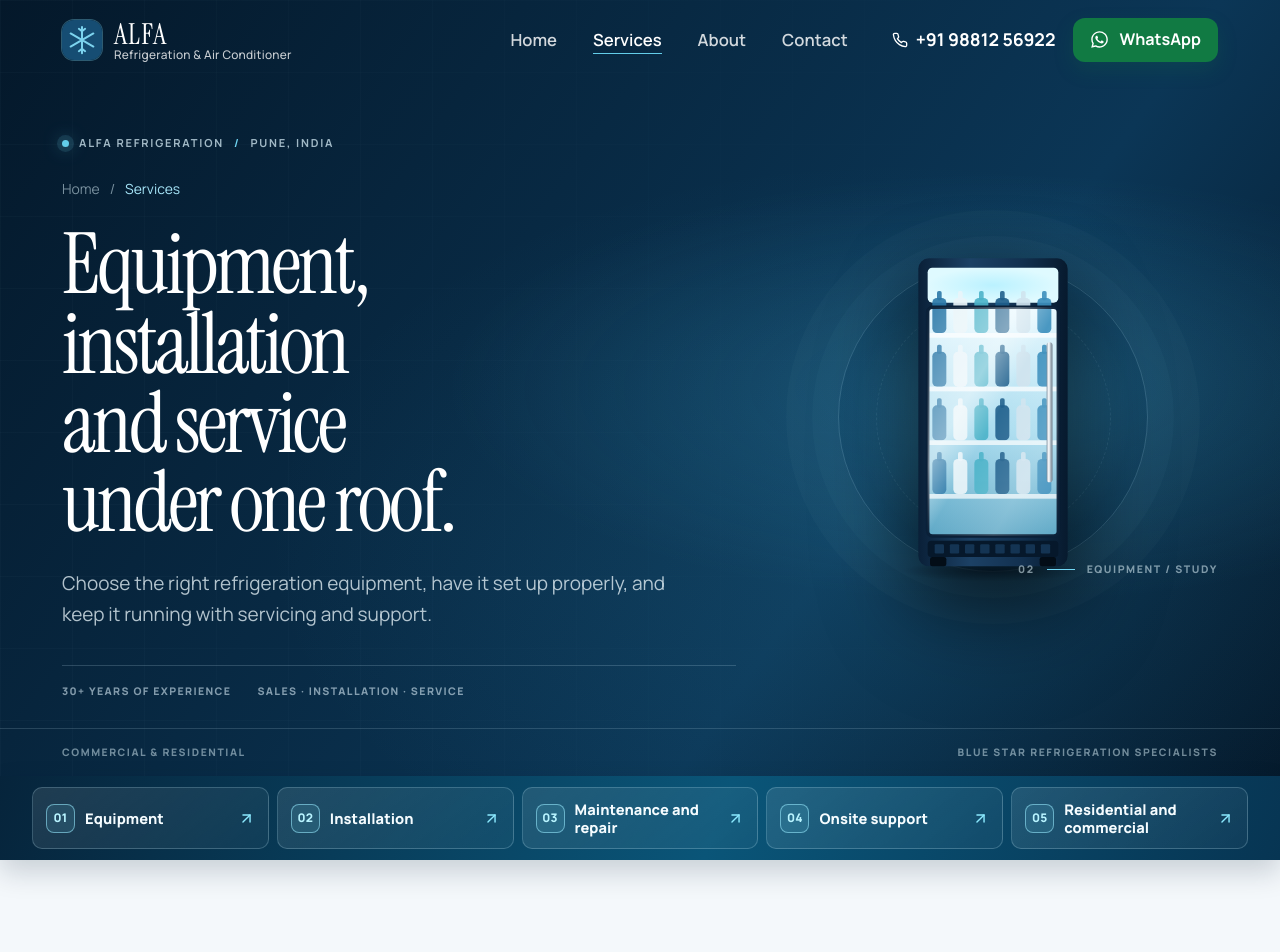
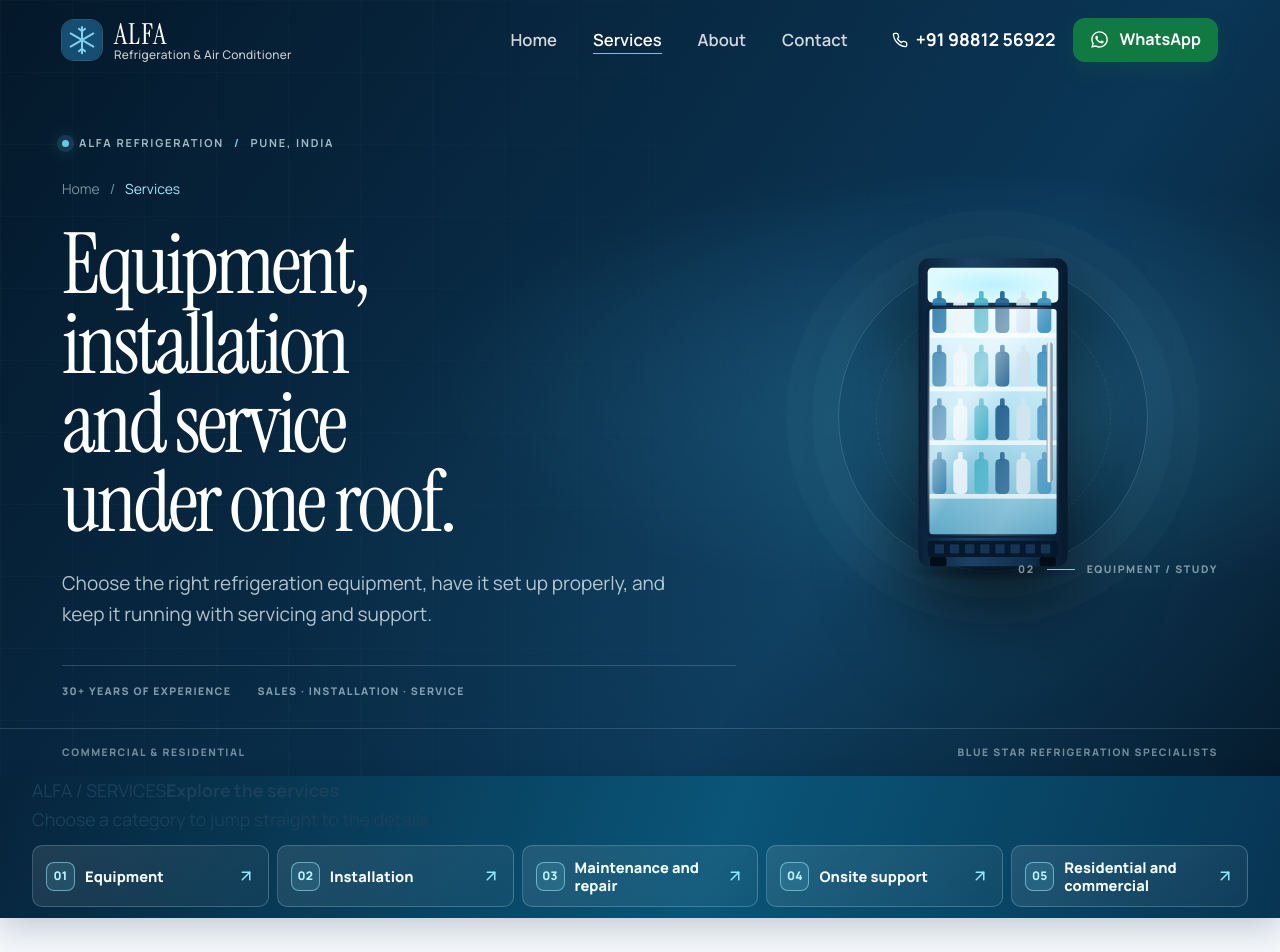
Before and after one commit to faisalahmad7/Alfa-Refrigeration-landing-page, a React (Vite) app: page /services in a window 1280 px wide. Shown: the top 952 px of the page. Built offline with nearby package versions, Linux system fonts and the light colour scheme.

Commit message:
Make services quick navigation clearer and more prominent

```diff
--- a/src/pages/Services.jsx
+++ b/src/pages/Services.jsx
@@ -36,10 +36,25 @@ export default function Services() {
         artLabel="Illustration of a glass-door visi cooler"
       />
 
-      <nav className="jump" aria-label="On this page">
+      <nav className="jump" aria-label="Quick navigation through services">
         <div className="container">
+          <div className="jump-heading">
+            <div>
+              <span className="jump-kicker">ALFA / SERVICES</span>
+              <strong>Explore the services</strong>
+            </div>
+            <span className="jump-hint">Choose a category to jump straight to the details</span>
+          </div>
           <ul>
-            {JUMP.map((j, index) => (<li key={j.href}><a href={j.href}><span className="jump-number">{String(index + 1).padStart(2, '0')}</span><span className="jump-label">{j.label}</span><LuArrowUpRight size={17} aria-hidden="true" /></a></li>))}
+            {JUMP.map((j, index) => (
+              <li key={j.href}>
+                <a href={j.href}>
+                  <span className="jump-number">{String(index + 1).padStart(2, '0')}</span>
+                  <span className="jump-label">{j.label}</span>
+                  <LuArrowUpRight size={18} aria-hidden="true" />
+                </a>
+              </li>
+            ))}
           </ul>
         </div>
       </nav>
```
